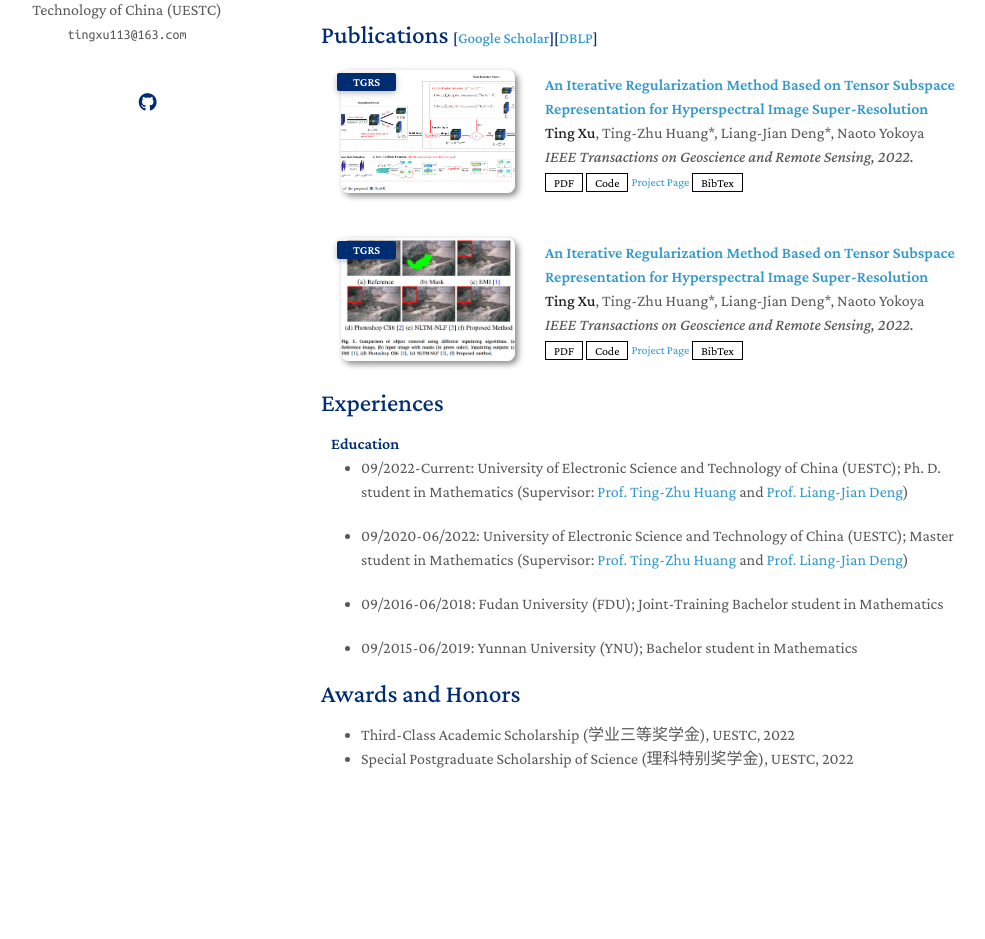
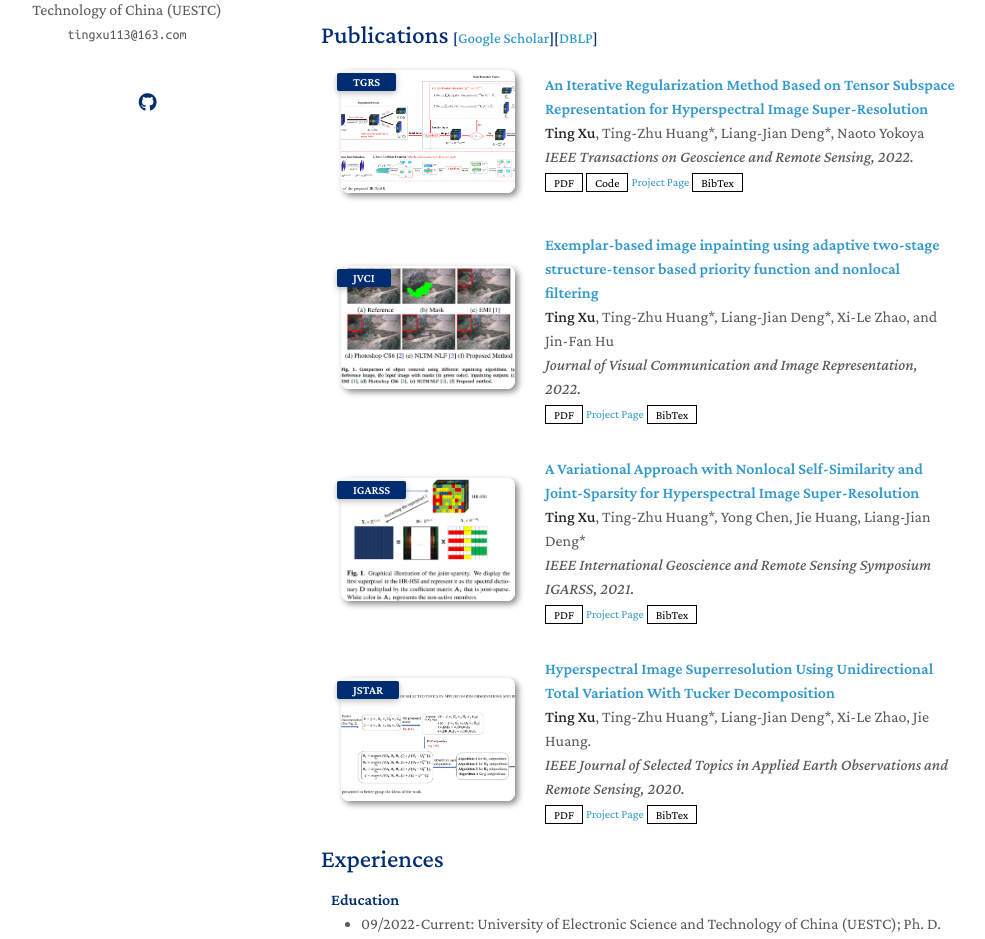
Before and after one commit to tingxu113/tingxu113.github.io, a Jekyll site: the page built from index.md, in a window 1280 px wide and 1400 px high. Shown: the part 316-1255 px from the top of the window, without its empty margins (149-1134 px from the left). Built offline with Jekyll 4.4.1, drawn with Linux system fonts in a browser that asks for light colours; nearby versions of some CDN libraries; a style sheet for code colours, icons or effects is not loaded; our own code applies the rules of GitHub Pages for plain Markdown files.

Commit message:
Update publications.md

```diff
--- a/_includes/publications.md
+++ b/_includes/publications.md
@@ -33,18 +33,64 @@
 <div class="pub-row">
   <div class="col-sm-3 abbr" style="position: relative;padding-right: 15px;padding-left: 15px;">
     <img src="assets/img/Exe.png" width="200px" class="teaser img-fluid z-depth-1" style="width=100;height=30%">
-            <abbr class="badge">TGRS</abbr>
+            <abbr class="badge">JVCI</abbr>
   </div>
   <div class="col-sm-9" style="position: relative;padding-right: 15px;padding-left: 20px;">
-      <div class="title"><a href="https://ieeexplore.ieee.org/document/9777947">An Iterative Regularization Method Based on Tensor Subspace Representation for Hyperspectral Image Super-Resolution</a></div>
-      <div class="author"><strong>Ting Xu</strong>, Ting-Zhu Huang*, Liang-Jian Deng*, Naoto Yokoya</div>
-      <div class="periodical"><em>IEEE Transactions on Geoscience and Remote Sensing, 2022.</em>
+      <div class="title"><a href="https://www.sciencedirect.com/science/article/pii/S1047320321002893">Exemplar-based image inpainting using adaptive two-stage structure-tensor based priority function and nonlocal filtering</a></div>
+      <div class="author"><strong>Ting Xu</strong>, Ting-Zhu Huang*, Liang-Jian Deng*, Xi-Le Zhao, and Jin-Fan Hu</div>
+      <div class="periodical"><em>Journal of Visual Communication and Image Representation, 2022.</em>
       </div>
     <div class="links">
-      <a href="https://ieeexplore.ieee.org/document/9777947" class="btn btn-sm z-depth-0" role="button" target="_blank" style="font-size:12px;">PDF</a>
-      <a href="https://github.com/tingxu113/IRT" class="btn btn-sm z-depth-0" role="button" target="_blank" style="font-size:12px;">Code</a>
+      <a href="https://www.sciencedirect.com/science/article/pii/S1047320321002893" class="btn btn-sm z-depth-0" role="button" target="_blank" style="font-size:12px;">PDF</a>
       <a href="" style="font-size:12px;">Project Page</a>
-      <a href="https://github.com/tingxu113/tingxu113.github.io/blob/main/assets/img/IR_bib.txt" class="btn btn-sm z-depth-0" role="button" target="_blank" style="font-size:12px;">BibTex</a>
+      <a href="https://github.com/tingxu113/tingxu113.github.io/blob/main/assets/img/Exe.txt" class="btn btn-sm z-depth-0" role="button" target="_blank" style="font-size:12px;">BibTex</a>
+    </div>
+  </div>
+</div>
+</li>
+
+
+
+<br>
+
+  <li>
+<div class="pub-row">
+  <div class="col-sm-3 abbr" style="position: relative;padding-right: 15px;padding-left: 15px;">
+    <img src="assets/img/IGAR.png" width="200px" class="teaser img-fluid z-depth-1" style="width=100;height=30%">
+            <abbr class="badge">IGARSS</abbr>
+  </div>
+  <div class="col-sm-9" style="position: relative;padding-right: 15px;padding-left: 20px;">
+      <div class="title"><a href="https://ieeexplore.ieee.org/document/9554815">A Variational Approach with Nonlocal Self-Similarity and Joint-Sparsity for Hyperspectral Image Super-Resolution</a></div>
+      <div class="author"><strong>Ting Xu</strong>, Ting-Zhu Huang*, Yong Chen, Jie Huang, Liang-Jian Deng*</div>
+      <div class="periodical"><em>IEEE International Geoscience and Remote Sensing Symposium IGARSS, 2021.</em>
+      </div>
+    <div class="links">
+      <a href="https://ieeexplore.ieee.org/document/9554815" class="btn btn-sm z-depth-0" role="button" target="_blank" style="font-size:12px;">PDF</a>
+      <a href="" style="font-size:12px;">Project Page</a>
+      <a href="https://github.com/tingxu113/tingxu113.github.io/blob/main/assets/img/IGAR_bib.txt" class="btn btn-sm z-depth-0" role="button" target="_blank" style="font-size:12px;">BibTex</a>
+    </div>
+  </div>
+</div>
+</li>
+
+
+ <br>
+
+  <li>
+<div class="pub-row">
+  <div class="col-sm-3 abbr" style="position: relative;padding-right: 15px;padding-left: 15px;">
+    <img src="assets/img/tuck.png" width="200px" class="teaser img-fluid z-depth-1" style="width=100;height=30%">
+            <abbr class="badge">JSTAR</abbr>
+  </div>
+  <div class="col-sm-9" style="position: relative;padding-right: 15px;padding-left: 20px;">
+      <div class="title"><a href="https://ieeexplore.ieee.org/document/9151315">Hyperspectral Image Superresolution Using Unidirectional Total Variation With Tucker Decomposition</a></div>
+      <div class="author"><strong>Ting Xu</strong>, Ting-Zhu Huang*, Liang-Jian Deng*, Xi-Le Zhao, Jie Huang.</div>
+      <div class="periodical"><em>IEEE Journal of Selected Topics in Applied Earth Observations and Remote Sensing, 2020.</em>
+      </div>
+    <div class="links">
+      <a href="https://ieeexplore.ieee.org/document/9151315" class="btn btn-sm z-depth-0" role="button" target="_blank" style="font-size:12px;">PDF</a>
+      <a href="" style="font-size:12px;">Project Page</a>
+      <a href="https://github.com/tingxu113/tingxu113.github.io/blob/main/assets/img/tuck_bib.txt" class="btn btn-sm z-depth-0" role="button" target="_blank" style="font-size:12px;">BibTex</a>
     </div>
   </div>
 </div>
@@ -59,12 +105,5 @@
 
 
 
-
-
-
-
-
-
-
 </ol>
 </div>
```
